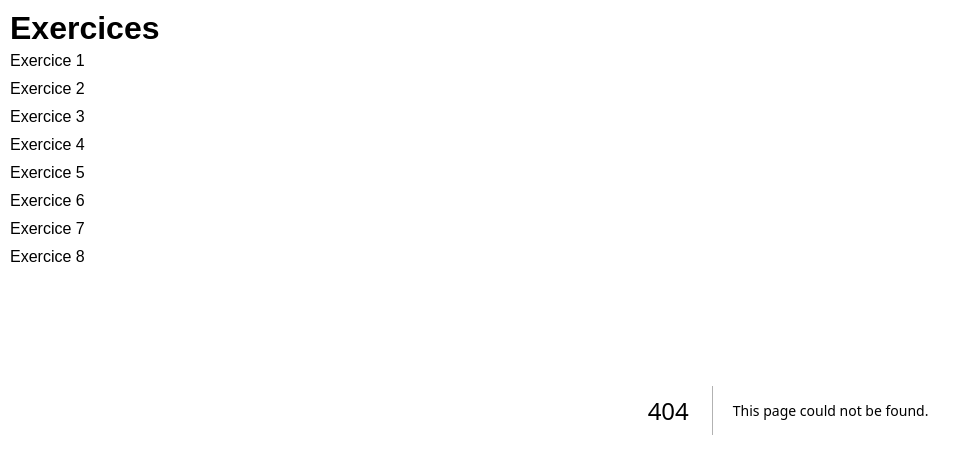
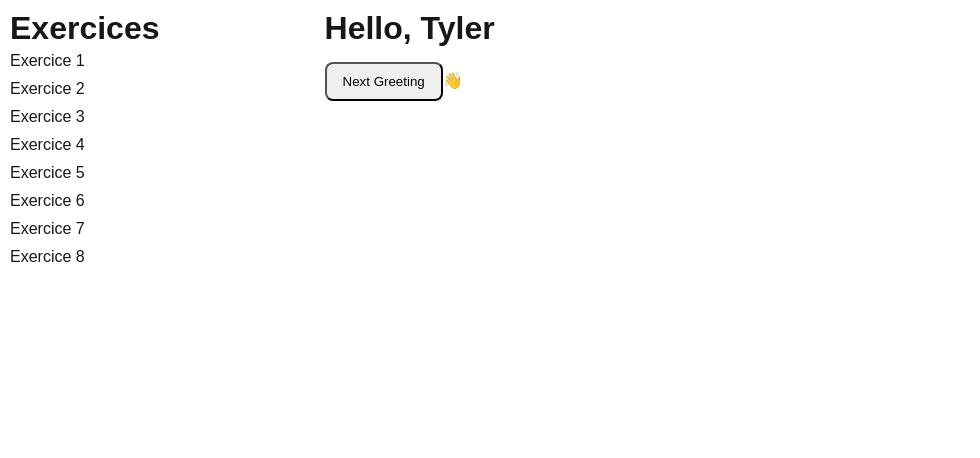
Before and after one commit to quentinhermiteau/react-5iw2-2025-2026, a Next.js app: page /demo/6 in a window 1280 px wide. Before the commit this address had no page. Shown: the top 458 px of the page, without its empty margins (0-980 px from the left). Built offline with nearby package versions, Linux system fonts and the light colour scheme.

Commit message:
add demo 6

```diff
--- /dev/null
+++ b/src/app/demo/6/Wave.jsx
@@ -0,0 +1,21 @@
+"use client";
+
+const toneMap = {
+  0: "👋",
+  1: "👋🏻",
+  2: "👋🏼",
+  3: "👋🏽",
+  4: "👋🏾",
+  5: "👋🏿",
+};
+
+function Wave() {
+  console.log("Rendering Wave");
+  return (
+    <span role="img" aria-label="hand waving">
+      {toneMap[0]}
+    </span>
+  );
+}
+
+export default Wave;
--- /dev/null
+++ b/src/app/demo/6/page.jsx
@@ -0,0 +1,42 @@
+"use client";
+
+import { useState } from "react";
+import Wave from "./Wave";
+
+function Greeting({ name }) {
+  const [index, setIndex] = useState(0);
+
+  const greetings = ["Hello", "Hola", "Bonjour", "Hallo", "Привет"];
+
+  const handleClick = () => {
+    const nextIndex = index === greetings.length - 1 ? 0 : index + 1;
+    setIndex(nextIndex);
+  };
+
+  return (
+    <main>
+      <h1>
+        {greetings[index]}, {name}
+      </h1>
+      <button onClick={handleClick}>Next Greeting</button>
+      <Wave />
+    </main>
+  );
+}
+
+export default function Page() {
+  return <Greeting name="Tyler" />;
+}
+
+/**
+ * Instructions:
+ * Ajouter memo sur Wave
+ * options={{ tone: index }} => Modifier Wave pour prendre ces props
+ * Problème?
+ * Solution (référence)
+ * Ajout un compteur
+ * Problème?
+ * Solution (useMemo)
+ *
+ * + useCallback (useCallback = useMemo)
+ */
```
